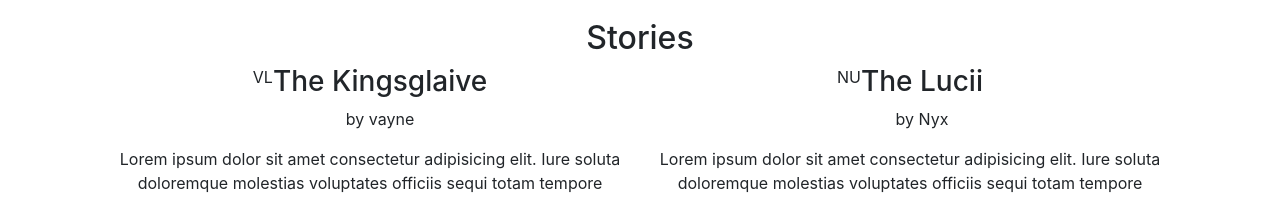
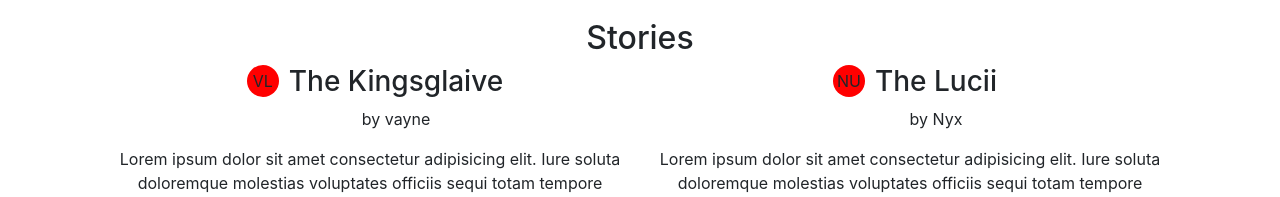
Before and after one commit to Vaynelucis/val-memoir, a React (Create React App) app: page / in a window 1280 px wide. Shown: the part 1044-1241 px from the top of the page. Built offline with nearby package versions, Linux system fonts and the light colour scheme; no server answers.

Commit message:
added some avater styling

```diff
--- a/src/components/Stories.js
+++ b/src/components/Stories.js
@@ -24,7 +24,7 @@ export default function Stories() {
     return (
       <div className="story container text-center">
         <header className="story-header text-center">
-          <span className="avater">
+          <span className="avatar">
             {story.firstname.substring(0, 1).toUpperCase()}
             {story.lastname.substring(0, 1).toUpperCase()}
           </span>
--- a/src/styles/index.css
+++ b/src/styles/index.css
@@ -23,6 +23,15 @@ code {
   display: -webkit-box;
   display: -ms-flexbox;
   display: flex;
+}
+
+.story-container .avatar {
+  background-color: red;
+  border-radius: 50%;
+  line-height: 32px;
+  height: 32px;
+  width: 32px;
+  margin: 0 10px;
 }
 
 .story-container header {
--- a/src/styles/index.scss
+++ b/src/styles/index.scss
@@ -20,6 +20,19 @@ code {
 
 .story-container {
     display: flex;
+
+    .avatar {
+        background-color: red;
+        border-radius: 50%;
+        line-height: 32px;
+        height: 32px;
+        width: 32px;
+        // text-align: center;
+        // align-items: center;
+        margin: 0 10px;
+        // align-self: center;
+        // justify-self: center;
+    }
 
     header {
         display: flex;
```
Also changed, not shown: 1 other file (tests, documents, lock files or other folders).
